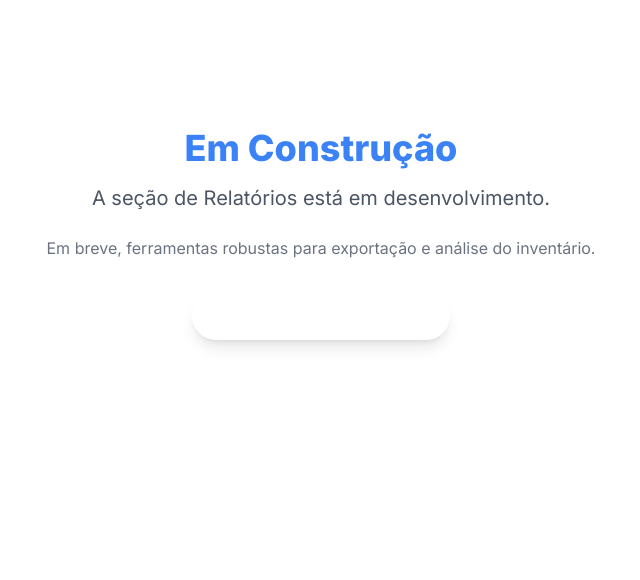
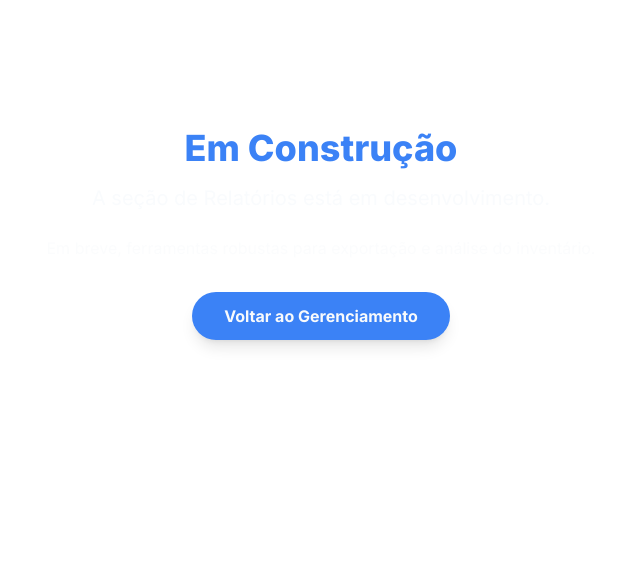
Before and after one commit to almeidasudarioarthurcassius-maker/subir_LTIP, a Flask app: template templates/relatorios.html in a window 1280 px wide. Shown: the part 63-643 px from the top of the page, without its empty margins (319-959 px from the left). Run offline with Flask 3, Linux system fonts and the light colour scheme; the template is opened without the code that fills it: most values are stand-ins (such as "Sample title", 1, 10 or a date in 2020); some libraries are stand-ins or nearby versions.

Commit message:
Update relatorios.html

```diff
--- a/templates/relatorios.html
+++ b/templates/relatorios.html
@@ -5,9 +5,9 @@
 {% block content %}
 <div class="container mx-auto p-6 text-center py-20 min-h-[85vh]">
     <h1 class="text-4xl font-extrabold text-primary mb-4">Em Construção</h1>
-    <p class="text-xl text-gray-600 mb-6">A seção de Relatórios está em desenvolvimento.</p>
-    <p class="text-md text-gray-500">Em breve, ferramentas robustas para exportação e análise do inventário.</p>
-    <a href="{{ url_for('gerenciamento') }}" class="mt-8 inline-block bg-secondary hover:bg-green-700 text-white font-bold py-3 px-8 rounded-full transition duration-200 shadow-lg">
+    <p class="text-xl text-ltip-text/80 mb-6">A seção de Relatórios está em desenvolvimento.</p>
+    <p class="text-md text-ltip-text/60">Em breve, ferramentas robustas para exportação e análise do inventário.</p>
+    <a href="{{ url_for('gerenciamento') }}" class="mt-8 inline-block bg-primary hover:bg-ltip-dark-accent text-ltip-text font-bold py-3 px-8 rounded-full transition duration-200 shadow-lg">
         Voltar ao Gerenciamento
     </a>
 </div>
```
